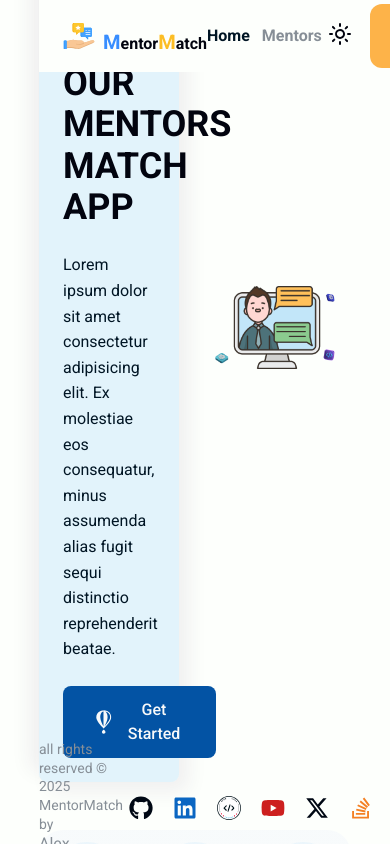
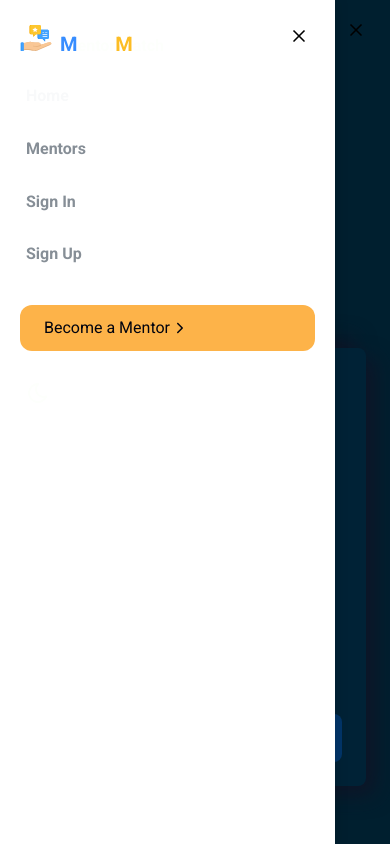
Before and after one commit to Alexandrbig1/mentor-match, a React (Vite) app in the folder frontend/: page / in a window 390 px wide. Both pictures are taken after a click on the button "Open menu". Shown: the top 844 px of the page. Built offline with nearby package versions, Linux system fonts and the light colour scheme.

Commit message:
feat: add responsiveness for mobile device for home page, header and footer. feat: add mobile menu

```diff
--- a/frontend/package.json
+++ b/frontend/package.json
@@ -24,6 +24,7 @@
   "dependencies": {
     "axios": "^1.9.0",
     "framer-motion": "^12.18.1",
+    "lucide-react": "^0.554.0",
     "modern-normalize": "^3.0.1",
     "react": "^18.3.1",
     "react-countup": "^6.5.3",
--- a/frontend/src/components/Footer/Footer.styled.tsx
+++ b/frontend/src/components/Footer/Footer.styled.tsx
@@ -5,15 +5,24 @@ import { FaExternalLinkAlt } from "react-icons/fa";
 export const FooterWrapper = styled.footer`
   margin: 0 auto;
   width: 100%;
-  max-width: 80%;
-  height: 7.2rem;
   display: flex;
+  flex-direction: column-reverse;
   align-items: center;
   justify-content: space-between;
-  position: absolute;
-  bottom: 0;
-  left: 0;
-  right: 0;
+  gap: 2.4rem;
+  padding: 1.6rem 2.4rem;
+
+  @media (min-width: 880px) {
+    height: 7.2rem;
+    max-width: 80%;
+    padding: 0;
+    flex-direction: row;
+    gap: 0;
+    position: absolute;
+    bottom: 0;
+    left: 0;
+    right: 0;
+  }
 `;
 
 export const FooterTextWrapper = styled.div`
--- a/frontend/src/components/Header/Header.styled.tsx
+++ b/frontend/src/components/Header/Header.styled.tsx
@@ -4,13 +4,13 @@ import { IoIosArrowForward } from "react-icons/io";
 import { primaryFont } from "../fonts";
 
 export const HeaderContainer = styled.header`
+  display: none;
   background-color: ${(p) => p.theme.colors.mainBgColor};
   width: 100%;
   height: 7.2rem;
   max-width: 80%;
   margin: 0 auto;
   padding: 1.2rem 2.4rem;
-  display: flex;
   align-items: center;
   justify-content: space-between;
   position: fixed;
@@ -18,6 +18,10 @@ export const HeaderContainer = styled.header`
   left: 50%;
   transform: translateX(-50%);
   z-index: 1000;
+
+  @media (min-width: 880px) {
+    display: flex;
+  }
 `;
 
 export const HeaderNavigationMenu = styled.ul`
--- a/frontend/src/components/Header/Header.tsx
+++ b/frontend/src/components/Header/Header.tsx
@@ -1,5 +1,6 @@
 import Logo from "../Logo/Logo";
 import { ThemeSwitcher } from "../UI/ThemeSwitcher/ThemeSwitcher";
+import MobileHeader from "./MobileHeader/MobileHeader";
 import {
   HeaderContainer,
   HeaderMentorButton,
@@ -11,6 +12,8 @@ import {
 
 export default function Header() {
   return (
+    <>
+    <MobileHeader />
     <HeaderContainer>
       <Logo />
       <nav>
@@ -30,6 +33,6 @@ export default function Header() {
           <HeaderMentorButtonIcon />
         </HeaderMentorButton>
       </HeaderMentorButtonThemeWrapper>
-    </HeaderContainer>
+    </HeaderContainer></>
   );
 }
--- /dev/null
+++ b/frontend/src/components/Header/MobileHeader/MobileHeader.styled.tsx
@@ -0,0 +1,98 @@
+import styled from "styled-components";
+
+export const MobileHeaderContainer = styled.header`
+    display: flex;
+  align-items: center;
+  justify-content: space-between;
+  width: 100%;
+  padding: 12px 16px;
+
+  @media (min-width: 880px) {
+  display: none;
+
+  }
+`;
+
+export const BurgerButton = styled.button`
+  display: inline-flex;
+  align-items: center;
+  justify-content: center;
+  background: transparent;
+  border: none;
+  padding: 8px;
+  margin-left: 8px;
+  cursor: pointer;
+  color: inherit;
+`;
+
+export const Overlay = styled.div<{ visible: boolean }>`
+  position: fixed;
+  inset: 0;
+  background: rgba(0, 0, 0, 0.36);
+  opacity: ${(p) => (p.visible ? 1 : 0)};
+  visibility: ${(p) => (p.visible ? "visible" : "hidden")};
+  transition: opacity 240ms ease, visibility 240ms ease;
+  z-index: 999;
+  @media (min-width: 881px) {
+    display: none;
+  }
+`;
+
+export const MobileMenu = styled.aside<{ open: boolean }>`
+  position: fixed;
+  top: 0;
+  left: 0;
+  height: 100%;
+  width: 86%;
+  max-width: 340px;
+  background: var(--background, #fff);
+  box-shadow: 2px 0 12px rgba(0, 0, 0, 0.12);
+  transform: translateX(${(p) => (p.open ? "0" : "-100%")});
+  transition: transform 300ms cubic-bezier(0.2, 0.9, 0.2, 1);
+  z-index: 1000;
+  padding: 20px;
+  display: none;
+  overflow-y: auto;
+
+  @media (max-width: 880px) {
+    display: block;
+  }
+`;
+
+export const MobileMenuHeader = styled.div`
+  display: flex;
+  align-items: center;
+  justify-content: space-between;
+`;
+
+export const MobileCloseButton = styled.button`
+  background: transparent;
+  border: none;
+  padding: 6px;
+  cursor: pointer;
+`;
+
+export const MobileNav = styled.ul`
+  list-style: none;
+  margin: 20px 0 0 0;
+  padding: 0;
+  display: flex;
+  flex-direction: column;
+  gap: 12px;
+`;
+
+export const MobileNavItem = styled.li`
+  a {
+    display: inline-block;
+    padding: 10px 6px;
+    font-size: 16px;
+  }
+`;
+
+export const MobileAction = styled.div`
+  margin-top: 18px;
+`;
+
+export const MobileTheme = styled.div`
+  margin-top: 12px;
+`;
--- /dev/null
+++ b/frontend/src/components/Header/MobileHeader/MobileHeader.tsx
@@ -0,0 +1,100 @@
+import { useEffect, useState } from "react";
+import { Menu, X } from "lucide-react";
+import Logo from "../../Logo/Logo";
+import { ThemeSwitcher } from "../../UI/ThemeSwitcher/ThemeSwitcher";
+import {
+  HeaderNavLink,
+  HeaderMentorButton,
+  HeaderMentorButtonIcon,
+} from "../Header.styled";
+import {
+  MobileHeaderContainer,
+  BurgerButton,
+  Overlay,
+  MobileMenu,
+  MobileMenuHeader,
+  MobileCloseButton,
+  MobileNav,
+  MobileNavItem,
+  MobileAction,
+  MobileTheme,
+} from "./MobileHeader.styled";
+
+
+export default function MobileHeader() {
+  const [open, setOpen] = useState(false);
+
+  useEffect(() => {
+    document.body.style.overflow = open ? "hidden" : "";
+    return () => {
+      document.body.style.overflow = "";
+    };
+  }, [open]);
+
+  return (
+    <MobileHeaderContainer>
+      <Logo />
+      <BurgerButton
+        aria-label={open ? "Close menu" : "Open menu"}
+        aria-expanded={open}
+        onClick={() => setOpen((s) => !s)}
+      >
+        {open ? <X size={20} /> : <Menu size={20} />}
+      </BurgerButton>
+
+      <Overlay visible={open} onClick={() => setOpen(false)} />
+
+      <MobileMenu open={open} aria-hidden={!open}>
+        <MobileMenuHeader>
+          <Logo />
+          <MobileCloseButton onClick={() => setOpen(false)} aria-label="Close menu">
+            <X size={20} />
+          </MobileCloseButton>
+        </MobileMenuHeader>
+
+        <MobileNav>
+          <MobileNavItem>
+            <HeaderNavLink to="/" onClick={() => setOpen(false)}>
+              Home
+            </HeaderNavLink>
+          </MobileNavItem>
+
+          <MobileNavItem>
+            <HeaderNavLink to="/mentors" onClick={() => setOpen(false)}>
+              Mentors
+            </HeaderNavLink>
+          </MobileNavItem>
+
+          <MobileNavItem>
+            <HeaderNavLink to="/signin" onClick={() => setOpen(false)}>
+              Sign In
+            </HeaderNavLink>
+          </MobileNavItem>
+
+          <MobileNavItem>
+            <HeaderNavLink to="/signup" onClick={() => setOpen(false)}>
+              Sign Up
+            </HeaderNavLink>
+          </MobileNavItem>
+
+          <MobileAction>
+            <HeaderMentorButton
+              as="button"
+              onClick={() => {
+                setOpen(false);
+                // navigation can be added here (useNavigate) if needed
+              }}
+            >
+              Become a Mentor
+              <HeaderMentorButtonIcon />
+            </HeaderMentorButton>
+          </MobileAction>
+
+          <MobileTheme>
+            <ThemeSwitcher />
+          </MobileTheme>
+        </MobileNav>
+      </MobileMenu>
+    </MobileHeaderContainer>
+  );
+}
--- a/frontend/src/components/Hero/Hero.styled.tsx
+++ b/frontend/src/components/Hero/Hero.styled.tsx
@@ -5,14 +5,21 @@ import { FaFly } from "react-icons/fa6";
 export const HeroWrapper = styled.section`
   margin: 0 auto;
   width: 100%;
-  max-width: 80%;
   display: flex;
-  align-items: center;
+  flex-direction: column-reverse;
   gap: 2.4rem;
+  padding: 0 2.4rem;
+
+  @media (min-width: 880px) {
+    flex-direction: row;
+    align-items: center;
+    max-width: 80%;
+    padding: 0;
+  }
 `;
 
 export const HeroTitleWrapper = styled.div`
-  width: 45%;
+  width: 100%;
   display: flex;
   flex-direction: column;
   gap: 2.4rem;
@@ -21,6 +28,10 @@ export const HeroTitleWrapper = styled.div`
     -10px -10px 20px ${(p) => p.theme.colors.heroBoxShadow};
   padding: 2.4rem;
   border-radius: 0.8rem;
+
+  @media (min-width: 880px) {
+    width: 45%;
+  }
 `;
 
 export const HeroTitle = styled.h1`
@@ -53,11 +64,13 @@ export const HeroButtonWrapper = styled.div`
 `;
 
 export const HeroButton = styled.button`
+  width: 100%;
   border: none;
   outline: none;
   background: none;
   display: flex;
   align-items: center;
+  justify-content: center;
   gap: 1.2rem;
   font-family: ${primaryFont};
   font-weight: 500;
@@ -77,6 +90,10 @@ export const HeroButton = styled.button`
   &:hover {
     background-color: ${(p) => p.theme.colors.buttonBgHoverColor};
   }
+
+  @media (min-width: 880px) {
+    width: auto;
+  }
 `;
 
 export const HeroButtonIcon = styled(FaFly)`
@@ -86,8 +103,12 @@ export const HeroButtonIcon = styled(FaFly)`
 `;
 
 export const HeroImgWrapper = styled.div`
-  width: 55%;
+  width: 100%;
   user-select: none;
+
+  @media (min-width: 880px) {
+    width: 55%;
+  }
 `;
 
 export const HeroImg = styled.img`
--- a/frontend/src/components/Stats/Stats.styled.tsx
+++ b/frontend/src/components/Stats/Stats.styled.tsx
@@ -4,21 +4,33 @@ import { primaryFont } from "../fonts";
 export const StatsWrapper = styled.section`
   margin: 0 auto;
   width: 100%;
-  max-width: 80%;
   border-radius: 1.2rem;
+  padding: 0 2.4rem;
+
+  @media (min-width: 880px) {
+    padding: 0;
+    max-width: 80%;
+  }
 `;
 
 export const StatsMenu = styled.ul`
   position: relative;
-  display: flex;
-  align-items: center;
+  display: grid;
+  grid-template-columns: repeat(2, 1fr);
   gap: 1.2rem;
   border-radius: 2.4rem;
-  background: linear-gradient(
+
+
+  @media (min-width: 880px) {
+    display: flex;
+    align-items: center;
+
+    background: linear-gradient(
     145deg,
     ${(p) => p.theme.colors.statsBoxShadowColor},
     ${(p) => p.theme.colors.statsBoxShadowColor}
   );
+  }
 `;
 
 export const StatsMenuItem = styled.li`
--- a/frontend/src/components/UI/SocialIcons/SocialIcons.styled.tsx
+++ b/frontend/src/components/UI/SocialIcons/SocialIcons.styled.tsx
@@ -10,84 +10,117 @@ import {
 export const SocialIconsWrapper = styled.div`
   display: flex;
   align-items: center;
-  gap: 0.8rem;
+  gap: 2rem;
   user-select: none;
 `;
 
 export const SocialIconLink = styled.a`
   display: block;
-  width: 3.6rem;
-  height: 3.6rem;
+width: 3.2rem;
+  height: 3.2rem;
+
+ @media (min-width: 880px) {
+width: 2.8rem;
+  height: 2.8rem;
+  }
 `;
 
 export const OpenCodeChicagoIcon = styled.img`
-  height: 3.6rem;
-  width: 3.6rem;
+  width: 3.2rem;
+  height: 3.2rem;
   transition: all var(--primary-transition);
-  padding: 0.6rem;
 
   &:hover,
   &:focus {
     transform: scale(1.2);
   }
+
+  @media (min-width: 880px) {
+  height: 2.8rem;
+  width: 2.8rem;
+  }
 `;
 
 export const GitHubIcon = styled(FaGithub)`
   color: ${(p) => p.theme.colors.blackIconsColor};
-  font-size: 3.6rem;
+  font-size: 3.2rem;
   transition: all var(--primary-transition);
-  padding: 0.6rem;
 
   &:hover,
   &:focus {
     transform: scale(1.2);
   }
+
+  @media (min-width: 880px) {
+  font-size: 2.8rem;
+
+
+  }
 `;
 
 export const YouTubeIcon = styled(FaYoutube)`
   color: ${(p) => p.theme.colors.youtubeColor};
-  font-size: 3.6rem;
+  font-size: 3.2rem;
+
   transition: all var(--primary-transition);
-  padding: 0.6rem;
 
   &:hover,
   &:focus {
     transform: scale(1.2);
   }
+
+  @media (min-width: 880px) {
+  font-size: 2.8rem;
+
+  }
 `;
 
 export const LinkedInIcon = styled(FaLinkedin)`
   color: ${(p) => p.theme.colors.linkedinColor};
-  font-size: 3.6rem;
+  font-size: 3.2rem;
+
   transition: all var(--primary-transition);
-  padding: 0.6rem;
 
   &:hover,
   &:focus {
     transform: scale(1.2);
   }
+
+  @media (min-width: 880px) {
+  font-size: 2.8rem;
+
+  }
 `;
 
 export const TwitterIcon = styled(FaXTwitter)`
   color: ${(p) => p.theme.colors.blackIconsColor};
-  font-size: 3.6rem;
+  font-size: 3.2rem;
+
   transition: all var(--primary-transition);
-  padding: 0.6rem;
 
   &:hover,
   &:focus {
     transform: scale(1.2);
   }
+
+  @media (min-width: 880px) {
+  font-size: 2.8rem;
+
+  }
 `;
 
 export const StackOverflowIcon = styled(FaStackOverflow)`
   color: ${(p) => p.theme.colors.stackoverflowColor};
-  font-size: 3.6rem;
+  font-size: 3.2rem;
+
   transition: all var(--primary-transition);
-  padding: 0.6rem;
 
   &:hover,
   &:focus {
     transform: scale(1.2);
   }
+
+  @media (min-width: 880px) {
+  font-size: 2.8rem;
+  }
 `;
--- a/frontend/src/layouts/RootLayout.styled.tsx
+++ b/frontend/src/layouts/RootLayout.styled.tsx
@@ -1,10 +1,8 @@
 import styled from "styled-components";
 
 export const RootLayoutWrapper = styled.main`
-  /* min-height: 100vh; */
-  /* height: 100%; */
-  height: 100vh;
-  max-height: 100vh;
+  min-height: 100vh;
+  height: 100%;
   width: 100%;
   margin: 0 auto;
   display: flex;
@@ -15,4 +13,9 @@ export const RootLayoutWrapper = styled.main`
   padding-bottom: 7.2rem;
 
   overflow: hidden;
+
+  @media (min-width: 880px) {
+    height: 100vh;
+    max-height: 100vh;
+  }
 `;
--- a/frontend/src/pages/Home/Home.styled.tsx
+++ b/frontend/src/pages/Home/Home.styled.tsx
@@ -1,12 +1,15 @@
 import styled from "styled-components";
 
-export const HomeContainer = styled.section`
+export const HomeContainer = styled.div`
   margin: 0 auto;
   width: 100%;
   height: 100%;
   display: flex;
   flex-direction: column;
-  justify-content: center;
   flex: 1;
   gap: 4.8rem;
+
+  @media (min-width: 880px) {
+  justify-content: center;
+  }
 `;
```
Also changed, not shown: 1 other file (tests, documents, lock files or other folders).
